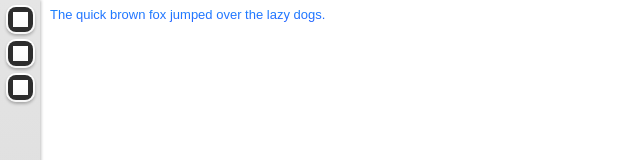
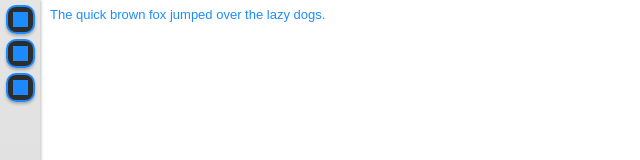
Before and after one commit to BlakeWeissman/Verton, an Electron app: page index.html in a window 1280 px wide. Shown: the top 160 px of the page, without its empty margins (0-640 px from the left). Drawn offline with Linux system fonts and the light colour scheme.

Commit message:
Made text non-selectable and implemented non-placeholder graident colors

```diff
--- a/style.css
+++ b/style.css
@@ -6,6 +6,10 @@ body {
 
 :root {
     --interactive-element-animation: all 0.2s ease;
+}
+
+* {
+    -webkit-user-select: none;
 }
 
 /*packagebar*/
@@ -28,7 +32,7 @@ div.packagebar-icon-outline {
     padding: 1px;
     border-radius: 10px;
     margin-top: 5px;
-    background: linear-gradient(-180deg, white 0%, black 100%) fixed;
+    background: linear-gradient(-180deg, #1c8dff 0%, #2463ff 100%) fixed;
     background-size: auto 100vh;
     box-shadow: 0px 2px 3px 0px rgba(0, 0, 0, 0.25);
     transition: var(--interactive-element-animation);
@@ -46,7 +50,7 @@ div.packagebar-icon {
 }
 
 div.packagebar-icon-outline:hover div.packagebar-icon {
-    background: linear-gradient(-180deg, white 0%, black 100%) fixed;
+    background: linear-gradient(-180deg, #1c8dff 0%, #2463ff 100%) fixed;
     background-size: auto 100vh;
 }
 
@@ -62,17 +66,15 @@ div.packagebar-icon-art-wrap {
 div.packagebar-icon-art {
     width: 15px;
     height: 15px;
-    background: linear-gradient(-180deg, white 0%, black 100%) fixed;
+    background: linear-gradient(-180deg, #1c8dff 0%, #2463ff 100%) fixed;
     background-size: auto 100vh;
     transition: var(--interactive-element-animation);
 }
 
-
 /*display*/
 div.display {
-    float: right;
     width: 100%;
-    height: 100vh;
+    height: 100%;
     padding: 7px 7px 7px 50px;
     min-width: fit-content;
 }
```
